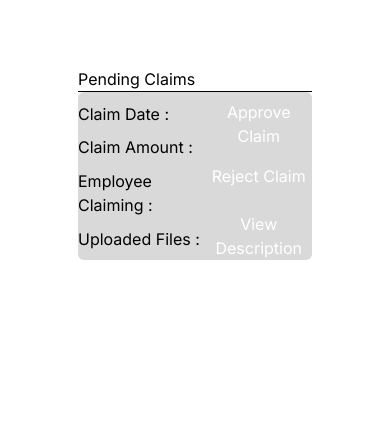
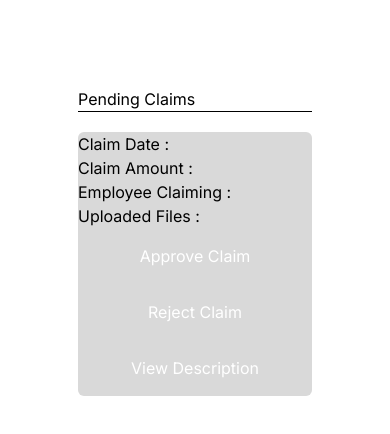
Before and after one commit to Sep-Fading/SWE_Project_Frontend, a Next.js app: page /LineManager/pending_claims in a window 390 px wide. Shown: the top 434 px of the page. Built offline with nearby package versions, Linux system fonts and the light colour scheme.

Commit message:
Added more responsiveness to pages

```diff
--- a/src/Components/ClaimInfoBox.tsx
+++ b/src/Components/ClaimInfoBox.tsx
@@ -9,13 +9,13 @@ interface ClaimInfoBoxProps {
 // The ClaimInfoBox element takes the headings and the text in the buttons as props as arrays - the data inside of these arrays are mapped into HTML elements (buttons and headings)
 const ClaimInfoBox = ({ headingText, buttonText }: ClaimInfoBoxProps) => {
   return (
-    <div className="flex shadow-lg rounded-md bg-[#D9D9D9]">
+    <div className="flex flex-col shadow-lg rounded-md bg-[#D9D9D9] p-3 md:flex-row md:justify-between">
       <div className="flex flex-col justify-evenly">
         {headingText.map((heading, index) => (
           <h2 key={index}>{heading} :</h2>
         ))}
       </div>
-      <div className="flex flex-col justify-evenly">
+      <div className="flex flex-col justify-evenly items-center md:items-start">
         {buttonText.map((text, index) => (
           <Button key={index} text={text} style="w-[200px]" />
         ))}
--- a/src/Components/Navigation.tsx
+++ b/src/Components/Navigation.tsx
@@ -37,7 +37,7 @@ const Navigation = ({ links, home }: NavigationProps) => {
               priority
             />
           </Link>
-          <Link href="/login">
+          <Link href="/Login">
             <Image
               src="/user_circle.svg"
               alt="Login"
--- a/src/app/Finance/pending_claims/page.tsx
+++ b/src/app/Finance/pending_claims/page.tsx
@@ -12,7 +12,7 @@ const FinancePendingClaims = () => {
 
   return (
     <div className="mx-[20%]">
-      <Header title="Pending Claims" />
+      <Header title="Pending Claims" divStyle="mb-5 mt-5"/>
       <ClaimInfoBox headingText={headings} buttonText={buttons}/>
     </div>
   );
--- a/src/app/Finance/processed_claims/page.tsx
+++ b/src/app/Finance/processed_claims/page.tsx
@@ -11,7 +11,7 @@ const FinanceProcessedClaims = () => {
 
   return (
     <div className="mx-[20%]">
-      <Header title="Processed Claims" />
+      <Header title="Processed Claims" divStyle="mb-5 mt-5" hrStyle="w-[17rem]"/>
       <ClaimInfoBox headingText={headings} buttonText={buttons} />
     </div>
   );
--- a/src/app/LineManager/page.tsx
+++ b/src/app/LineManager/page.tsx
@@ -16,7 +16,7 @@ export default function Home() {
         layout="w-[90%] min-w-44 md:place-self-end md:row-start-2 md:w-[250px]"
       />
       <HomeCard
-        href="/request_help"
+        href="/raise_issue"
         image="/request.svg"
         text="Request Help"
         layout="w-[90%] min-w-44 order-last md:place-self-start md:row-start-2 md:w-[250px]"
--- a/src/app/LineManager/pending_claims/page.tsx
+++ b/src/app/LineManager/pending_claims/page.tsx
@@ -11,7 +11,7 @@ const LineManagerPendingClaims = () => {
 
   return (
     <div className="flex flex-col mx-[20%]">
-      <Header title="Pending Claims" />
+      <Header title="Pending Claims" divStyle="mb-5 mt-5"/>
       <ClaimInfoBox headingText={headings} buttonText={buttons}/>
     </div>
   );
--- a/src/app/Login/page.tsx
+++ b/src/app/Login/page.tsx
@@ -69,7 +69,7 @@ const Login = () => {
             onChange={handleChange}
           />
           <Link
-            href="/login/forgot_password"
+            href="/Login/forgot_password"
             className="underline text-xs self-end"
           >
             Forgot password?
```
